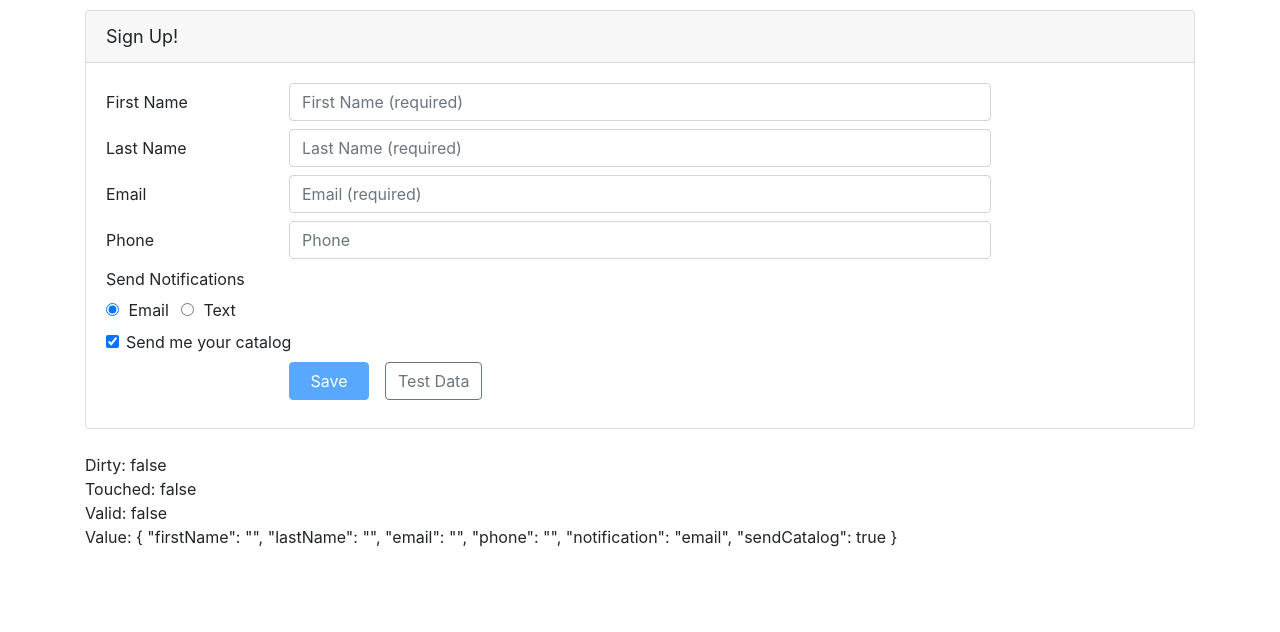
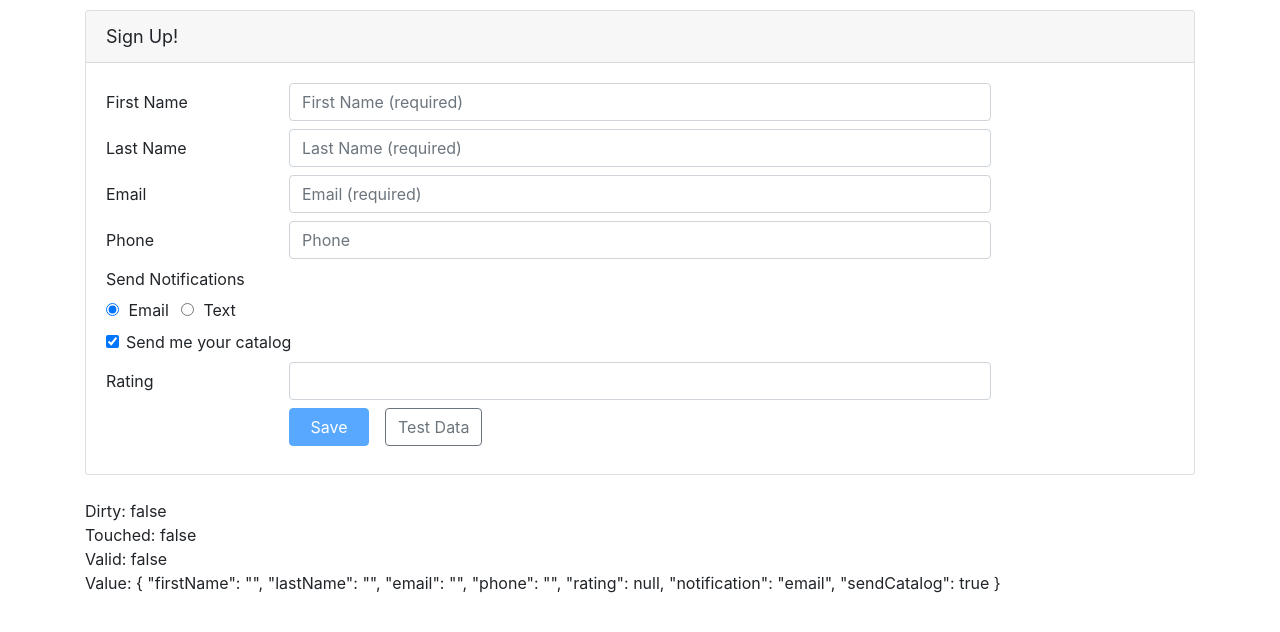
Before and after one commit to letsandeepio/Angular-ReactiveForms, an Angular app in the folder Demo-Start/: page / in a window 1280 px wide. Shown: the top 632 px of the page. Built offline with nearby package versions, Linux system fonts and the light colour scheme.

Commit message:
add parameterized custom validator for rating

```diff
--- a/Demo-Start/src/app/customers/customer.component.html
+++ b/Demo-Start/src/app/customers/customer.component.html
@@ -160,6 +160,29 @@
         </div>
       </div>
 
+      <div class="form-group row mb-2">
+        <label class="col-md-2 col-form-label" for="ratingId">Rating</label>
+        <div class="col-md-8">
+          <input
+            class="form-control"
+            id="ratingId"
+            type="number"
+            formControlName="rating"
+            [ngClass]="{
+              'is-invalid':
+                (customerForm.get('rating').touched ||
+                  customerForm.get('rating').dirty) &&
+                !customerForm.get('rating').valid
+            }"
+          />
+          <span class="invalid-feedback">
+            <span *ngIf="customerForm.get('rating').errors?.range">
+              Please rate your experience from 1 to 5.
+            </span>
+          </span>
+        </div>
+      </div>
+
       <!-- <div *ngIf="customer.sendCatalog">
         <div class="form-group row mb-2">
           <label class="col-md-2 col-form-label pt-0">Address Type</label>
--- a/Demo-Start/src/app/customers/customer.component.ts
+++ b/Demo-Start/src/app/customers/customer.component.ts
@@ -1,7 +1,25 @@
 import { Component, OnInit } from '@angular/core';
-import { FormBuilder, FormGroup, Validators } from '@angular/forms';
+import {
+  AbstractControl,
+  FormBuilder,
+  FormGroup,
+  ValidatorFn,
+  Validators,
+} from '@angular/forms';
 
 import { Customer } from './customer';
+
+function ratingRange(min: number, max: number): ValidatorFn {
+  return (c: AbstractControl): { [key: string]: boolean } | null => {
+    if (
+      c.value !== null &&
+      (isNaN(c.value) || c.value < min || c.value > max)
+    ) {
+      return { range: true };
+    }
+    return null;
+  };
+}
 
 @Component({
   selector: 'app-customer',
@@ -20,6 +38,7 @@
       lastName: ['', [Validators.required, Validators.maxLength(50)]],
       email: ['', [Validators.required, Validators.email]],
       phone: '',
+      rating: [null, ratingRange(1, 5)],
       notification: 'email',
       sendCatalog: true,
     });
```
